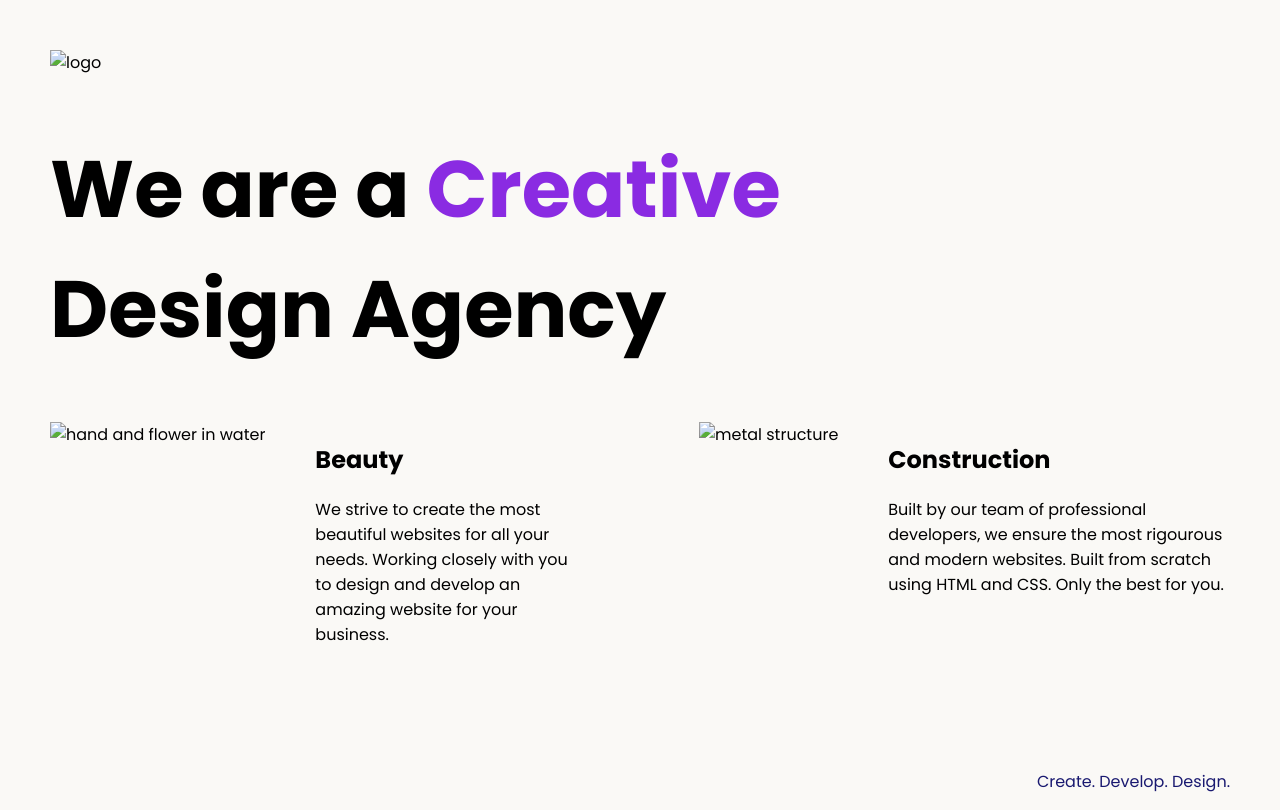
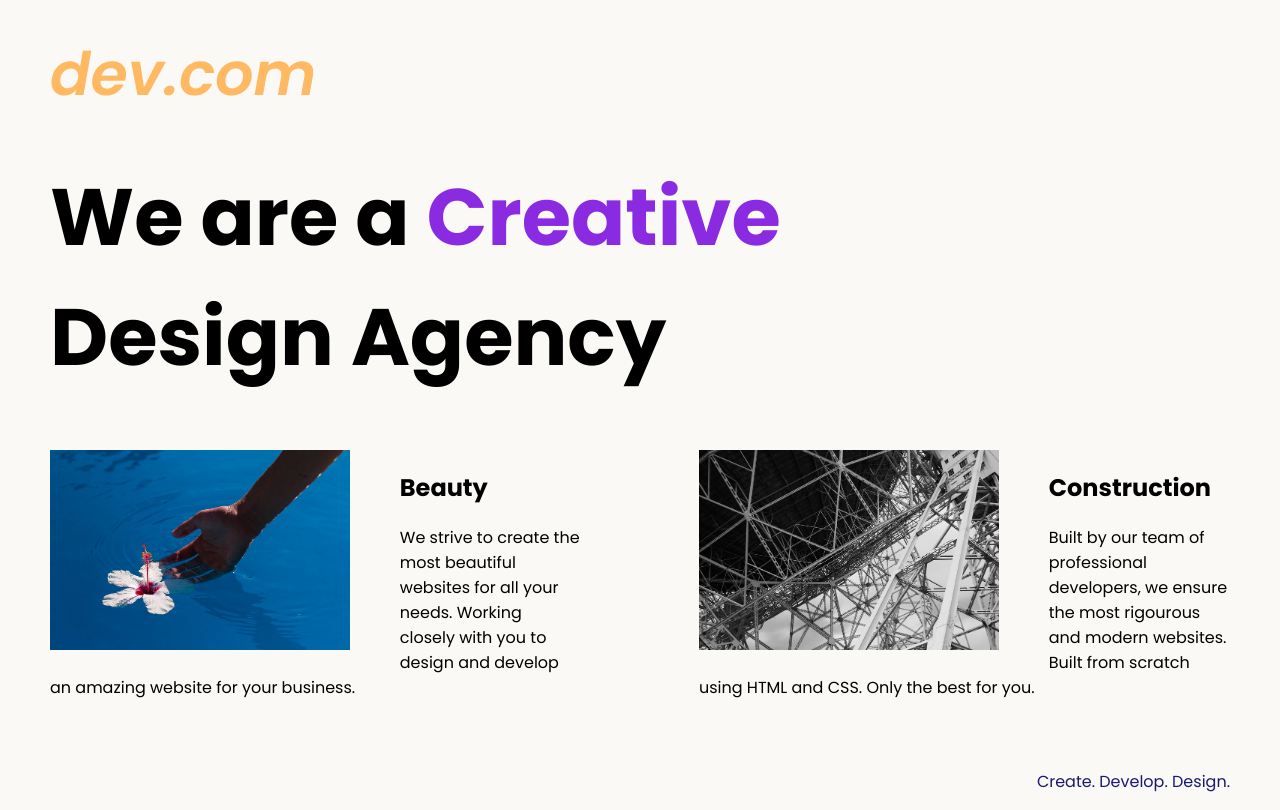
Before and after one commit to Dynamo7001/Agency, a plain HTML site: page index.html in a window 1280 px wide. Drawn offline with Linux system fonts and the light colour scheme.

Commit message:
Update index.html

```diff
--- a/index.html
+++ b/index.html
@@ -13,9 +13,9 @@
 
 <body>
   <div class="main">
-    <img class="logo" src="./assets/images/logo.png" alt="logo">
+    <img class="logo" src="logo.png" alt="logo">
     <h1>We are a <span class="creative">Creative</span> <br>Design Agency</h1>
-    <div class="left card"><img class="title-image" src="./assets/images/beautiful.jpg" alt="hand and flower in water">
+    <div class="left card"><img class="title-image" src="beautiful.jpg" alt="hand and flower in water">
       <h2 class="card-title">Beauty</h2>
       <p class="card-text">We strive to create the most beautiful websites for all your needs. Working closely with you
         to
@@ -23,7 +23,7 @@
         develop an amazing website for your business.</p>
     </div>
 
-    <div class="right card"><img class="title-image" src="./assets/images/construction.jpg" alt="metal structure">
+    <div class="right card"><img class="title-image" src="construction.jpg" alt="metal structure">
       <h2 class="card-title">Construction</h2>
       <p>Built by our team of professional developers, we ensure the most rigourous and modern websites. Built from
         scratch using HTML and CSS. Only the best for you.</p>
```
